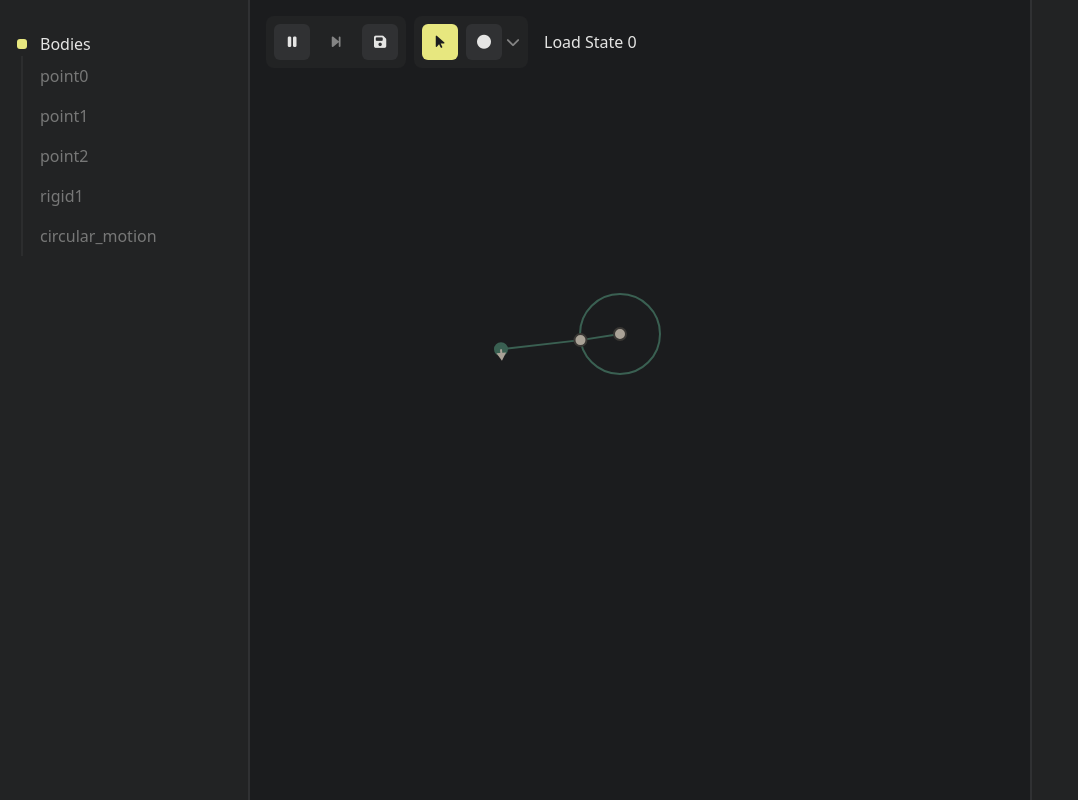
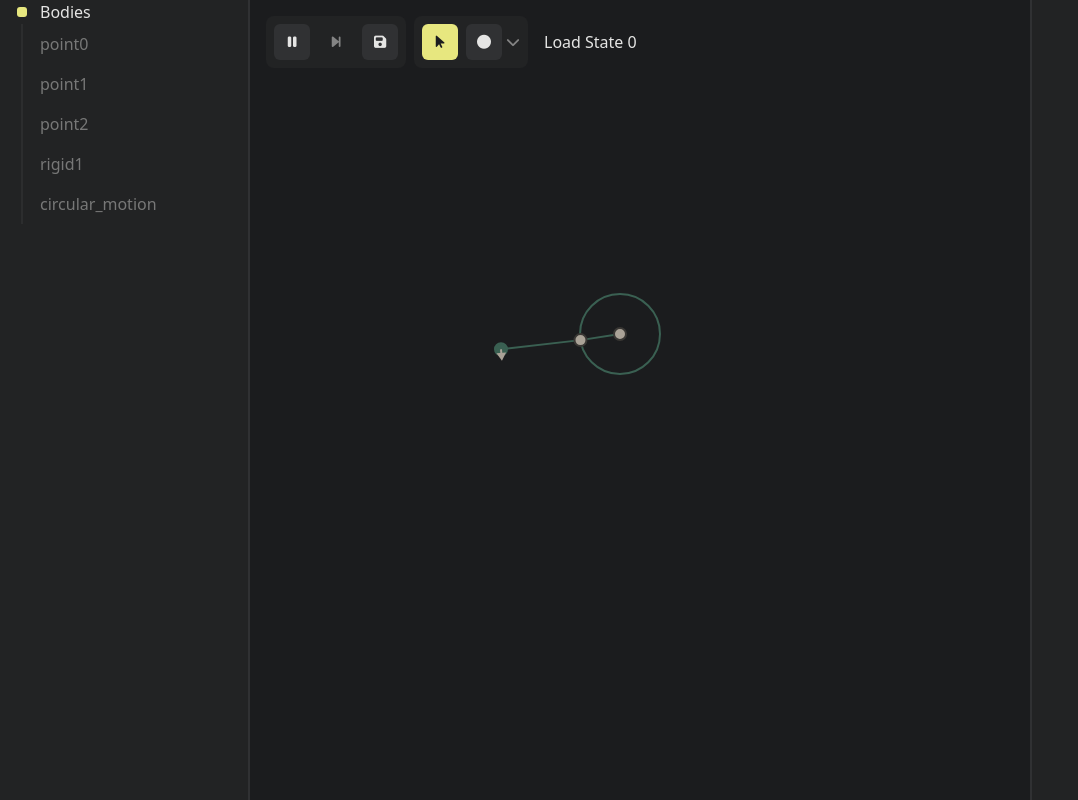
Before and after one commit to sokmontrey/dynamical-js, a React (Vite) app: page / in a window 1280 px wide. Shown: the whole page, without its empty margins (0-1078 px from the left). Built offline with nearby package versions, Linux system fonts and the light colour scheme.

Commit message:
change: margin top

```diff
--- a/src/ui-components/main-component/BodyTreePanel.tsx
+++ b/src/ui-components/main-component/BodyTreePanel.tsx
@@ -26,7 +26,7 @@
 		renderUI();
 	};
 
-	return <div className="flex flex-col mt-8">
+	return <div className="flex flex-col mt-4">
 		<div className="flex items-center pl-2">
 			<div className="w-[28px] flex items-center justify-center mr-1">
 				<div className="w-[10px] h-[10px] acc-bg rounded-[3px]"></div>
```
